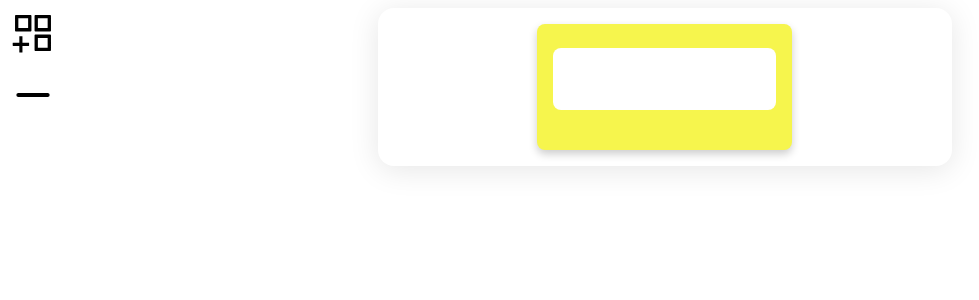
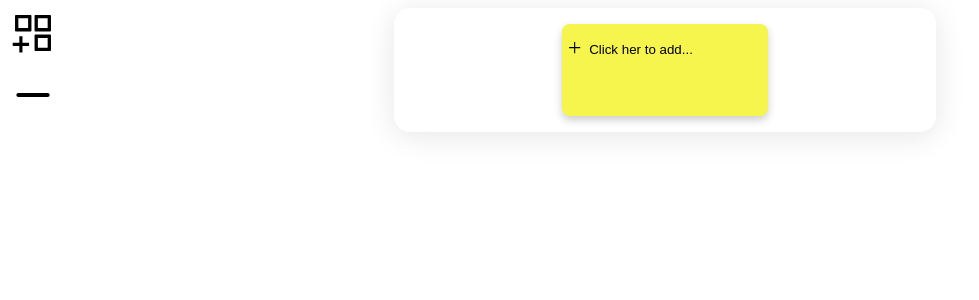
Before and after one commit to BepBop/todo_list-with-react, a React (Vite) app: page / in a window 1280 px wide. Both pictures are taken after a click on the element 33 px from the left and 39 px from the top of the page. Shown: the top 300 px of the page, without its empty margins (0-979 px from the left). Built offline with nearby package versions, Linux system fonts and the light colour scheme.

Commit message:
simplified hugely using use-effect

```diff
--- a/src/App.css
+++ b/src/App.css
@@ -22,6 +22,8 @@
     grid-template:
     "one one one ";
     column-gap: 2rem;
+
+    font-family: 'Roboto', sans-serif;
 }
 
 .sign
--- a/src/CardsList.css
+++ b/src/CardsList.css
@@ -1,8 +1,26 @@
+.hell{
+	display: flex;
+	justify-content: space-evenly;
+}
+
+.hell>button
+{
+	border-width: 0px;
+	background: #f6f54d;
+}
+
+.hell>input
+{
+	border-width: 0px;
+	background: #f6f54d	;
+}
+
+
 #CardList {
 	display: flex;
 	flex-flow: column wrap;
 	justify-content: flex-start;
-	align-items: flex-start;
+	align-items: stretch;
 	background: #f6f54d;
 	padding: 1rem 0;
 	border-radius: 0.5rem;
@@ -16,7 +34,7 @@
 
 #CardList textarea {
 	border-radius: 0.5rem;
-	padding: 1rem;
+	padding: 0.5rem 1rem;
 	margin-bottom: 1rem;
 	border: none;
 	resize: none;
--- a/src/CardsList.js
+++ b/src/CardsList.js
@@ -1,8 +1,8 @@
 import { useState } from "react";
 import listAlgo from "./List/algo";
-import Input2 from "./List/Input2";
 import Checkbox from "./List/checkbox";
 import "./CardsList.css";
+import Input2 from "./List/Input2";
 
 export default (props) => {
 	let j = props.j;
@@ -17,15 +17,17 @@ export default (props) => {
 
 	return (
 		<div id={"CardList"}>
-			<Input2 setArr={setArr} />
 
 			{Arr.map((x, i) => (
 				<Checkbox
 					defValue={x}
 					column={"column" + j}
 					index={i + 1} //just so map in localstorage can start from 1
+					set={setArr}
 				/>
 			))}
+
+			<Input2 setArr={setArr}/>
 		</div>
 	);
 };
--- a/src/List/Input2.js
+++ b/src/List/Input2.js
@@ -1,29 +1,19 @@
-import { useState } from "react";
+import { GrAdd } from "react-icons/gr";
 
 export default (props) => {
-	const [inputVal, set_inputVal] = useState("");
-
-	function catch_inputVal(e) {
-		set_inputVal(e.target.value);
+	function submit_inputVal(event) {
+		if (event.code === "Enter" || event.code === "NumpadEnter") {
+		}
+		props.setArr((x) => [...x, " "]);
 	}
 
-	function submit_inputVal(event) {
-		if (event.code === "Enter" || event.code === "NumpadEnter") {
-			event.preventDefault();
-			inputVal ? props.setArr((x) => [...x, inputVal]) : {};
-			set_inputVal("");
-		}
-	}
-
-	return (
-		<form>
-			<textarea
-				value={inputVal}
-				onChange={catch_inputVal}
-				onKeyDown={submit_inputVal}
-				rows="2"
-				cols="22"
-			/>
-		</form>
-	);
+	return(
+	<>
+		<div className={"hell"} onClick={submit_inputVal} onFocus={submit_inputVal}>
+		<button>
+			<GrAdd />
+		</button>
+		<input value={'Click her to add...'}/>
+		</div>
+	</>);
 };
--- a/src/List/checkbox.js
+++ b/src/List/checkbox.js
@@ -1,4 +1,4 @@
-import { useState } from "react";
+import {useEffect, useState} from "react";
 
 export default (props) => {
 	const [check, set_check] = useState(false);
@@ -9,16 +9,14 @@ export default (props) => {
 	else if (parseInt(localStorage.getItem(props.column + 0), 10) < props.index)
 		localStorage.setItem(props.column + 0, props.index);
 
-	function hack() {
-		localStorage.setItem(props.column + props.index, String(text));
-		if (check) localStorage.removeItem(props.column + props.index);
-		return text;
+
+	function catch_inputVal(e){
+		set_text(e.target.value);
 	}
 
-	function hack_catch_inputVal(e) {
-		set_text(e.currentTarget.textContent);
-		localStorage.setItem(props.column + props.index, String(text));
-	}
+	useEffect(() => {
+		!check? localStorage.setItem(props.column + props.index, String(text)):localStorage.removeItem(props.column + props.index);;
+	}, );
 
 	return (
 		<form onSubmit={(e) => e.preventDefault()}>
@@ -28,20 +26,19 @@ export default (props) => {
 				onChange={() => set_check(!check)}
 			/>
 			{!check ? (
-				<span
+				<textarea
 					className={"textarea"}
-					onInput={hack_catch_inputVal}
-					contentEditable={true}
-				>
-					{hack()}
-				</span>
+					/*onInput={hack_catch_inputVal}*/
+					onInput={catch_inputVal}
+					value={text}
+				/>
 			) : (
-				<span
+				<textarea
 					className={"textarea"}
 					style={{ textDecorationLine: "line-through" }}
-				>
-					{hack()}
-				</span>
+					/*onInput={hack_catch_inputVal}*/
+					value={text}
+				/>
 			)}
 		</form>
 	);
```
